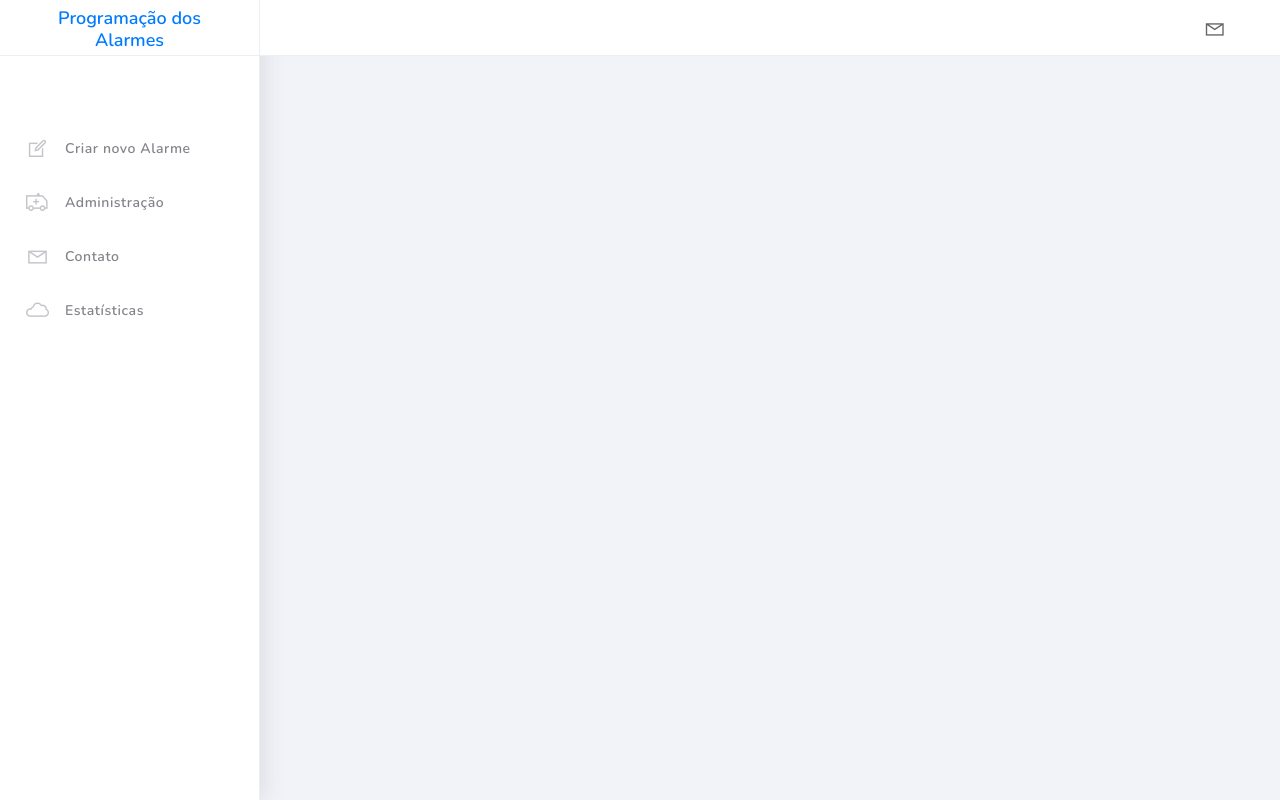
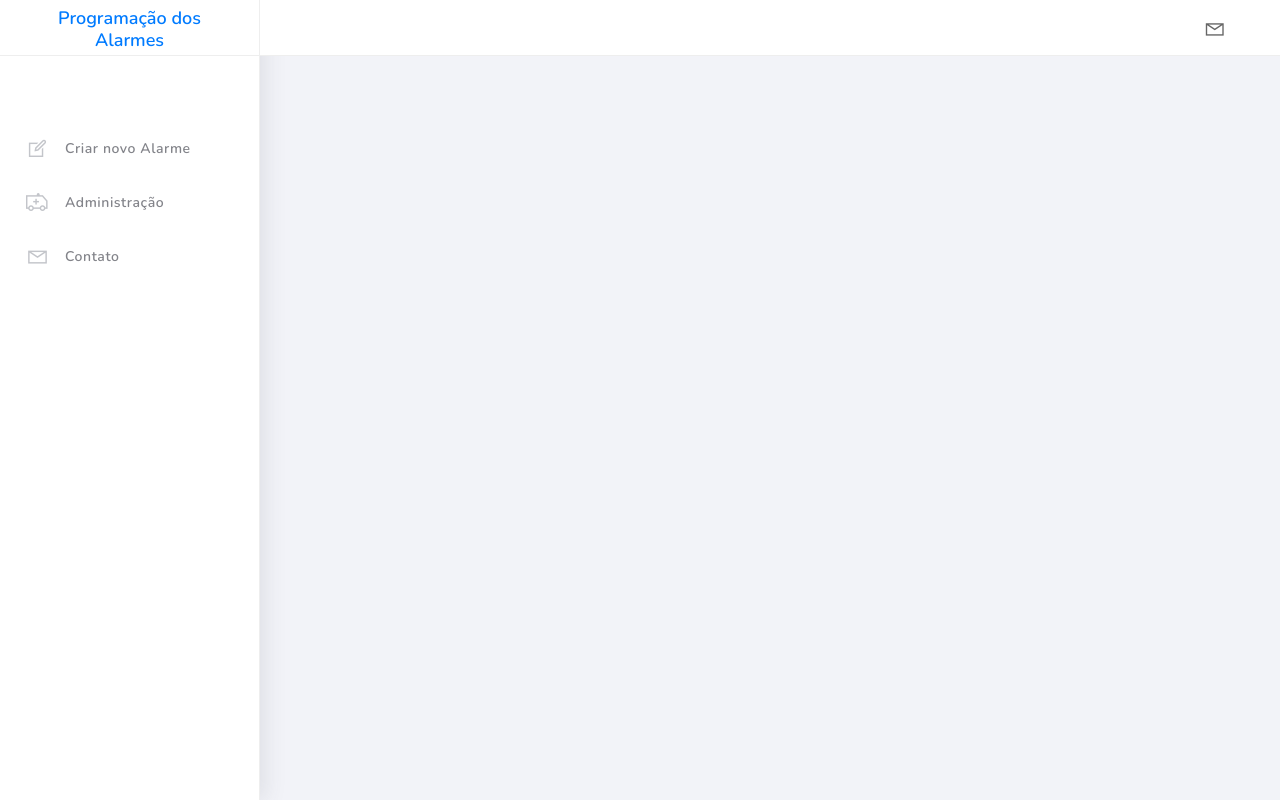
Before and after one commit to rafaelchiafarelli/alarmRPI, a Django app: page /home/ in a window 1280 px wide. Run offline with Django 3.2, Linux system fonts and the light colour scheme; some libraries are stand-ins or nearby versions.

Commit message:
simple, but important, bug fixes

```diff
--- a/alarm_config/templates/alarm_config/update.html
+++ b/alarm_config/templates/alarm_config/update.html
@@ -24,9 +24,7 @@
                     {{form.gpio_number}}
                     <p>Arquivo Atual:
                     {% load filename %}
-                    {{form.instance | filename}}
-
-
+                    <a href="{{file.url }}">{{form.instance | filename}}</a>
                     <input type="file" id="id_audiofile" name="audiofile" style="display: none;" />
                       <label for="id_audiofile" id="LblBrowse" class="btn btn-warning">
                         Trocar!
--- a/alarm_config/views.py
+++ b/alarm_config/views.py
@@ -15,6 +15,7 @@ def UpdateAlarm(request, pk=None):
     form = AlarmUpdateForm(request.POST or None, request.FILES or None,instance = obj)
     context = get_data()
     context = dict(context,**{'form':form})
+    context = dict(context,**{'file':obj.audiofile})
     if request.method == 'POST':
         if form.is_valid():
             form.save()
--- a/landpage/templates/landpage/base.html
+++ b/landpage/templates/landpage/base.html
@@ -78,12 +78,6 @@
                             <p href="/contact/">Contato</p>
                         </a>
                     </li>
-                    <li class="nav-item" href="/statistics/">
-                        <a href="/statistics/">
-                            <i class="la la-cloud" href="/statistics/"></i>
-                            <p>Estatísticas</p>
-                        </a>
-                    </li>
 				</ul>
 			</div>
 			<div class="main-panel">
```
